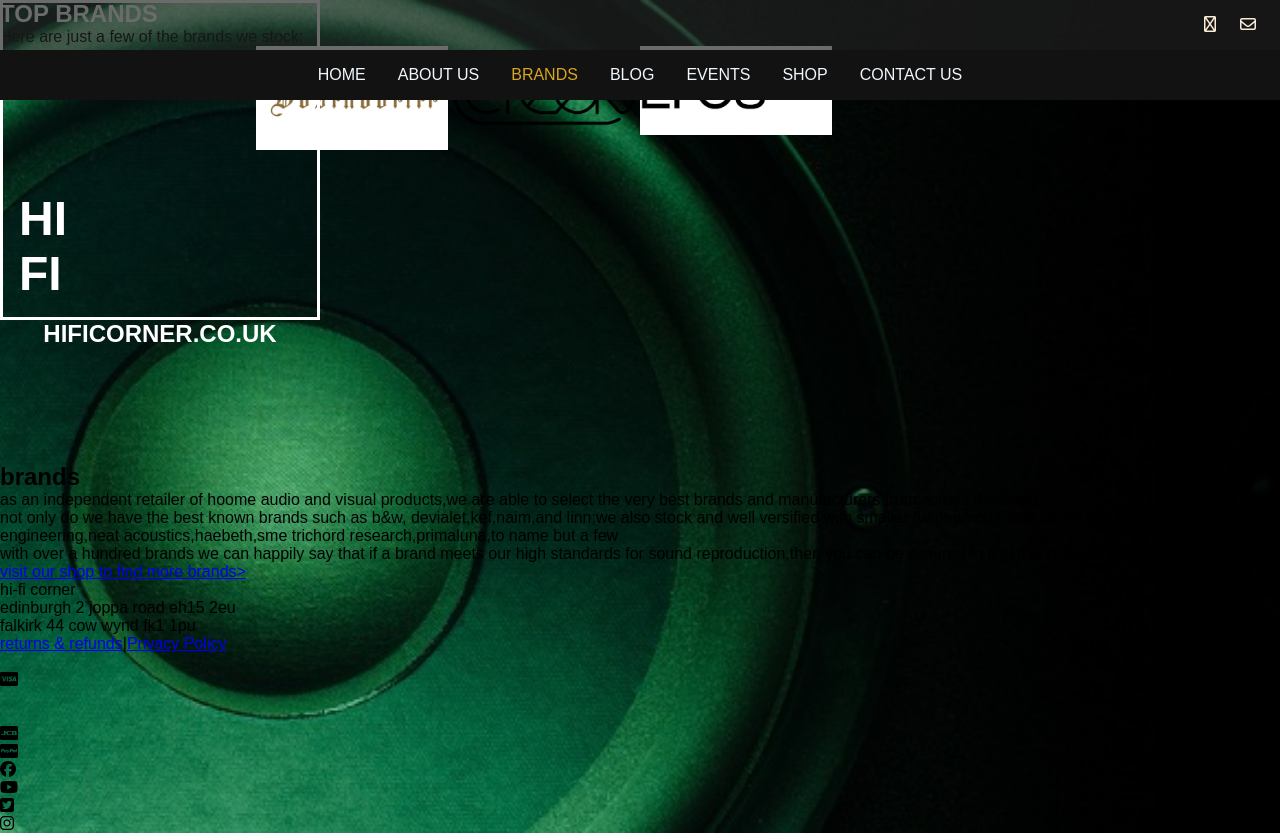
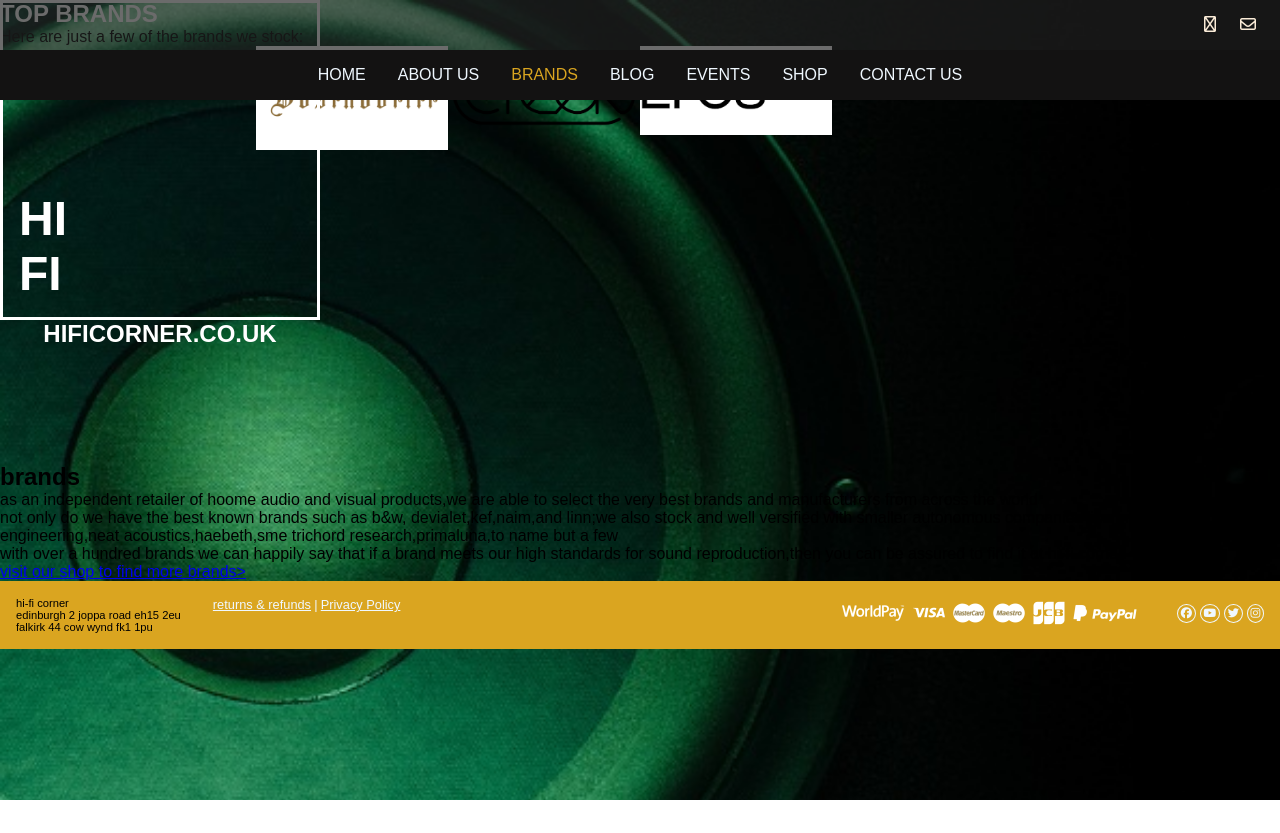
Before and after one commit to rts-cmk-wu10/hi-fi-corner-jmat, a plain HTML site: page brands.html in a window 1280 px wide. After the commit the page ends 800 px from the top, so only its background shows below. Drawn offline with Linux system fonts and the light colour scheme; some icons are missing.

Commit message:
footer styling and payment icons

```diff
--- /dev/null
+++ b/assets/css/footer.css
@@ -0,0 +1,67 @@
+footer{
+    display: grid;
+    grid-template-columns: auto 1fr 1fr auto;
+    gap: 2em;
+
+    background-color: goldenrod;
+    padding: 1em;
+}
+
+footer li{
+    list-style: none;
+}
+
+footer a{
+    color: inherit;
+}
+
+.footer__menu {
+    font-size: 0.7em;
+}
+
+.footer_links, .footer__payments, .footer__media{
+    display: flex;
+    gap: .25em;
+
+    color: aliceblue;
+}
+
+.footer_links{
+    font-size: 0.8em;
+}
+
+.footer__media{
+    align-self: flex-start;
+    margin-top: .4em;
+}
+
+.footer__payments{
+    display: flex;
+    align-items: center;
+    justify-self: end;
+    gap: .5em;
+
+    height: 2em;
+    padding: .5em;
+}
+
+.footer__payments img{
+    height: 2em;
+}
+
+.footer__payments li:first-of-type img,
+.footer__payments li:last-of-type img{
+    height: 4em;
+}
+
+.footer__media li{
+    display: flex;
+    align-items: center;
+    justify-content: center;
+
+    overflow: hidden;
+    padding: .25em;
+    border: 1.5px solid aliceblue;
+    border-radius: 50%;
+    font-size: .7em;
+}
--- a/brands.html
+++ b/brands.html
@@ -90,18 +90,18 @@
         </div>
 
         <ul class="footer__payments">
-            <li></li>
-            <li><i class="fa-brands fa-cc-visa"></i></li>
-            <li></li>
-            <li></li>
-            <li><i class="fa-brands fa-cc-jcb"></i></li>
-            <li><i class="fa-brands fa-cc-paypal"></i></li>
+            <li><img src="/assets/img/logos/worldpay.ico" alt="worldpay"></li>
+            <li><img src="/assets/img/logos/visa.ico" alt="visa"></li>
+            <li><img src="/assets/img/logos/mastercard.ico" alt="mastercard"></li>
+            <li><img src="/assets/img/logos/maestro.ico" alt="maestro"></li>
+            <li><img src="/assets/img/logos/jcb.ico" alt="jcb"></li>
+            <li><img src="/assets/img/logos/paypal.ico" alt="paypal"></li>
         </ul>
 
         <ul class="footer__media">
             <li><i class="fa-brands fa-facebook"></i></li>
             <li><i class="fa-brands fa-youtube"></i></li>
-            <li><i class="fa-brands fa-square-twitter"></i></li>
+            <li><i class="fa-brands fa-twitter"></i></li>
             <li><i class="fa-brands fa-instagram"></i></li>
         </ul>
 
--- a/style.css
+++ b/style.css
@@ -1,6 +1,7 @@
 @import url("/assets/css/header.css");
 @import url("/assets/css/hero.css");
 @import url("/assets/css/gallary.css");
+@import url("/assets/css/footer.css");
 
 * {
     margin: 0;
```
Also changed, not shown: index.html (+7 -7 lines), shop_frontpage.html (+7 -7 lines), assets/img/logos/jcb.ico (added), assets/img/logos/maestro.ico (added), assets/img/logos/mastercard.ico (added), assets/img/logos/paypal.ico (added), assets/img/logos/visa.ico (added), assets/img/logos/worldpay.ico (added).
